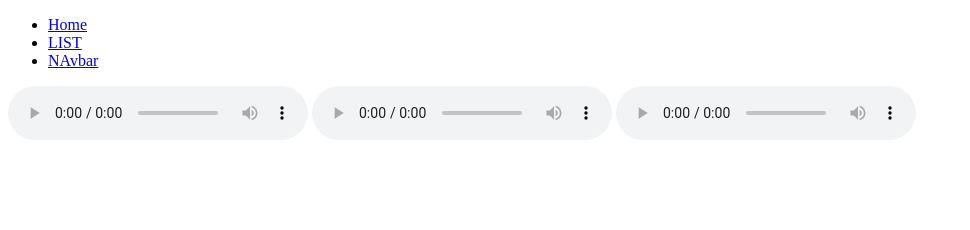
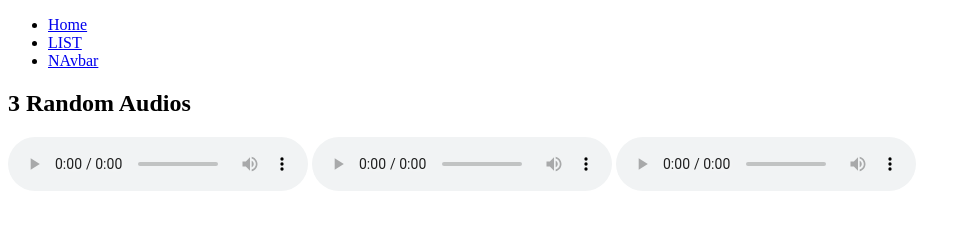
Before and after one commit to acciojob/semantic-navbar-and-audios-amitphalwadiya09, a website: page main.html in a window 1280 px wide. Shown: the whole page, without its empty margins (0-970 px from the left). Drawn offline with Linux system fonts and the light colour scheme.

Commit message:
created a submission

```diff
--- a/main.html
+++ b/main.html
@@ -18,6 +18,7 @@
 	</ul>
 </nav>
 	<section>
+		<h2>3 Random Audios</h2>
 		<audio controls>
 			<source src="http://commondatastorage.googleapis.com/codeskulptor-demos/DDR_assets
 				/Kangaroo_MusiQue_-_The_Neverwritten_Role_Playing_Game.mp3" type="audio/mp3">
```
